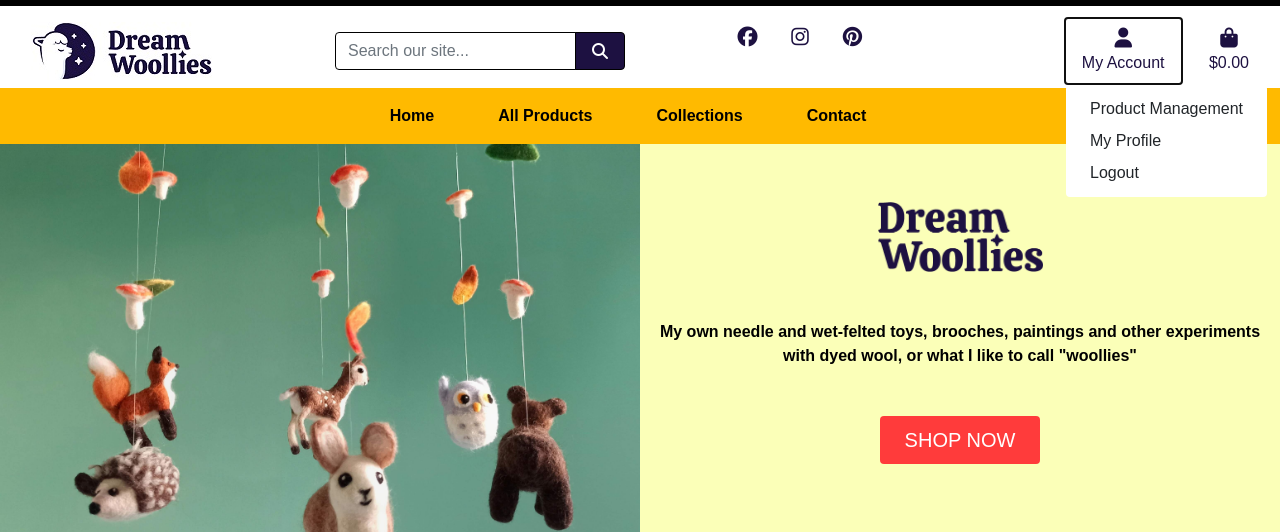
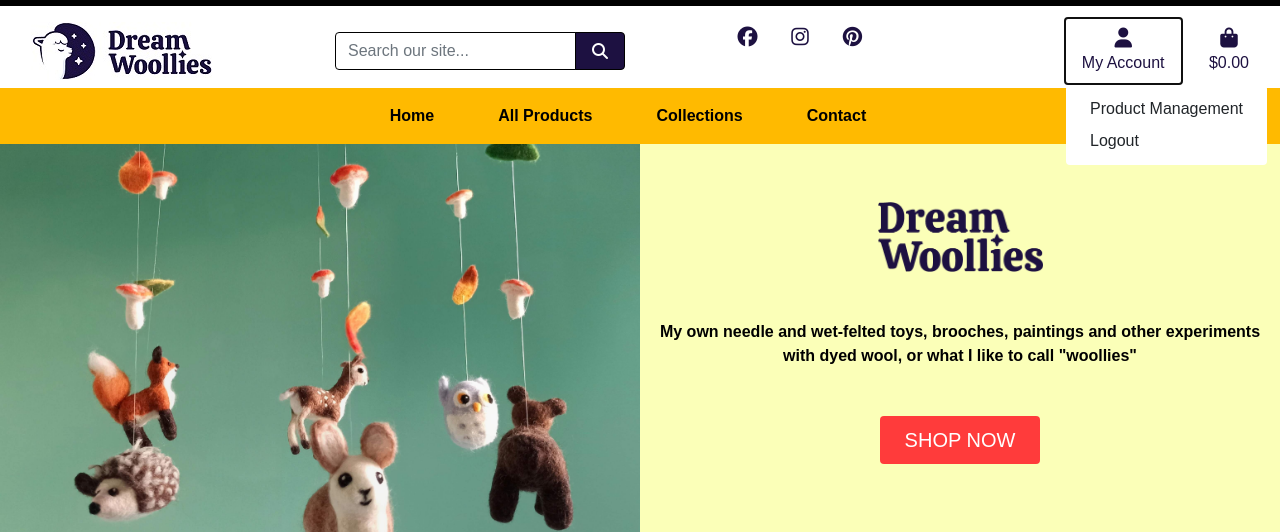
Before and after one commit to vladoprea/dream-woollies, a Django app: page / in a window 1280 px wide, after a click on "My Account". Shown: the part 31-563 px from the top of the page. Run offline with Django 3.2, Linux system fonts and the light colour scheme; the visitor is signed in with stand-in values (Sample User, id 1); some libraries are stand-ins or nearby versions; some web fonts are replaced.

Commit message:
Delete My profile url from my account dropdown

```diff
--- a/templates/base.html
+++ b/templates/base.html
@@ -94,7 +94,6 @@
                   {% if request.user.is_superuser %}
                     <a href="" class="dropdown-item">Product Management</a>
                   {% endif %}
-                  <a href="" class="dropdown-item">My Profile</a>
                   <a href="{% url 'account_logout' %}" class="dropdown-item">Logout</a>
                 {% else %}
                   <a href="{% url 'account_signup' %}" class="dropdown-item">Register</a>
--- a/templates/includes/mobile-header.html
+++ b/templates/includes/mobile-header.html
@@ -30,10 +30,9 @@
     <div class="dropdown-menu main-nav-style text-purple border-0" aria-labelledby="user-options">
         {% if request.user.is_authenticated %}
             {% if request.user.is_superuser %}
-                <a href="{% url 'account_logout' %}" class="dropdown-item">Product Management</a>
+                <a href="" class="dropdown-item">Product Management</a>
             {% endif %}
-            <a href="{% url 'profile' %}" class="dropdown-item">My Profile</a>
-            <a href="{% url 'account_logout' %}" class="dropdown-item">Logout</a>
+                <a href="{% url 'account_logout' %}" class="dropdown-item">Logout</a>
         {% else %}
             <a href="{% url 'account_signup' %}" class="dropdown-item">Register</a>
             <a href="{% url 'account_login' %}" class="dropdown-item">Login</a>
```
